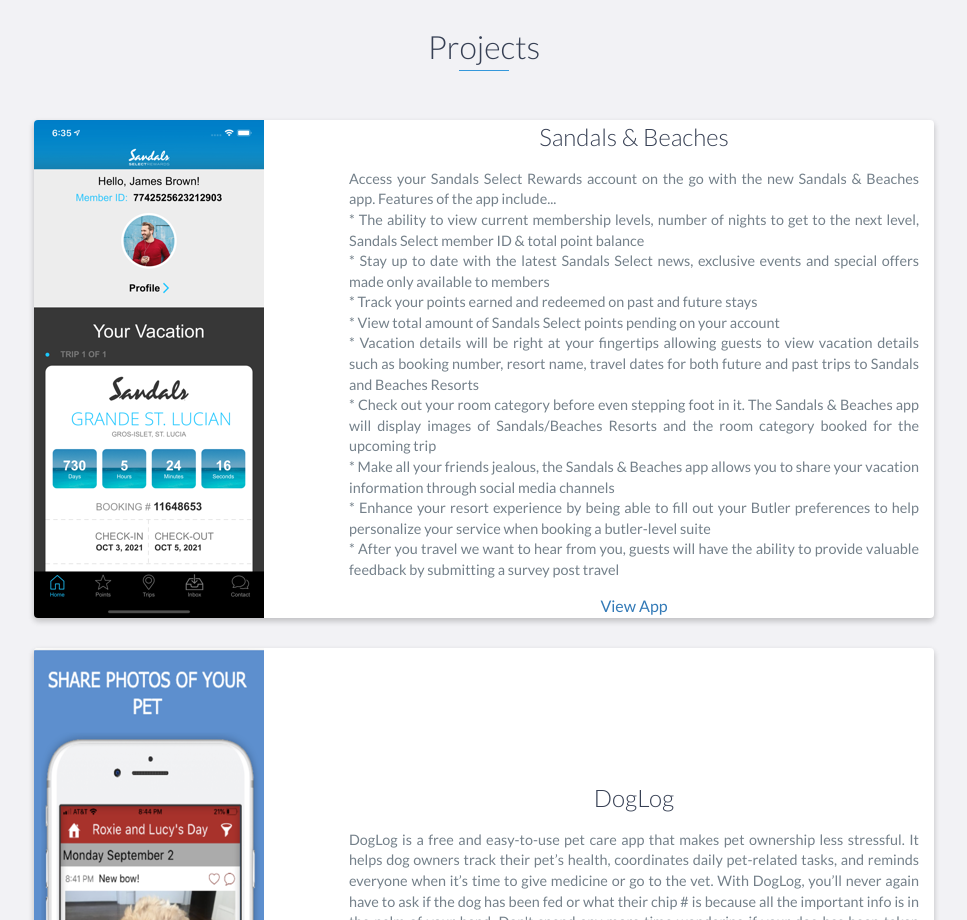
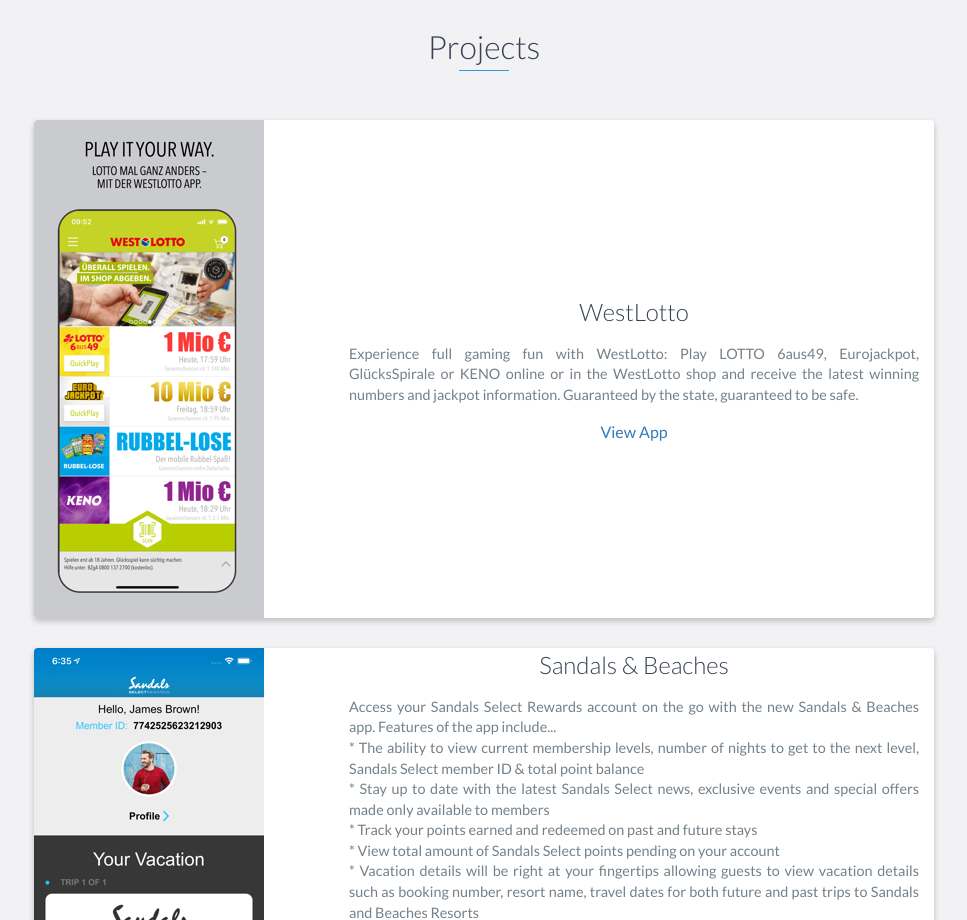
Before and after one commit to MarioArambula10/marioarambula10.github.io, a website: page index.html in a window 1280 px wide. Shown: the part 2980-3900 px from the top of the page, without its empty margins (156-1123 px from the left). Drawn offline with nearby package versions, Linux system fonts and the light colour scheme.

Commit message:
[ADD] Project WestLotto

```diff
--- a/index.html
+++ b/index.html
@@ -173,6 +173,22 @@
         <h2 class="heading">Projects</h2>
         <div class="container">
             <div class="row">
+
+            	<div class="project shadow-large">
+                    <div class="project-image">
+                        <img src="images/westlotto.png" />
+                    </div>
+                    <!-- End .project-image -->
+                    <div class="project-info">
+                        <h3>WestLotto</h3>
+                        <p style="text-align: justify">
+                            Experience full gaming fun with WestLotto: Play LOTTO 6aus49, Eurojackpot, GlücksSpirale or KENO online or in the WestLotto shop and receive the latest winning numbers and jackpot information. Guaranteed by the state, guaranteed to be safe.
+                        </p>
+                        <a href="https://apps.apple.com/de/app/westlotto/id485632835" target="_blank">View App</a>
+                    </div>
+                    <!-- End .project-info -->
+                </div>
+                <!-- End .project -->
 
             	<div class="project shadow-large">
                     <div class="project-image">
```
Also changed, not shown: images/westlotto.png (added).
